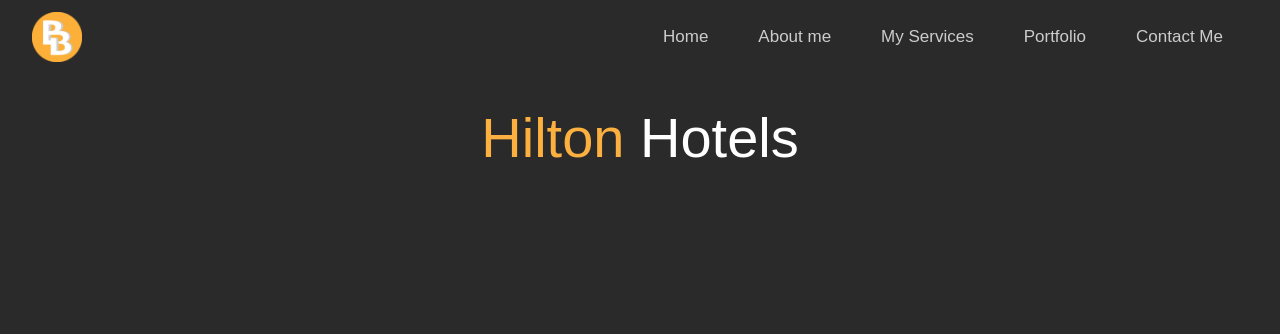
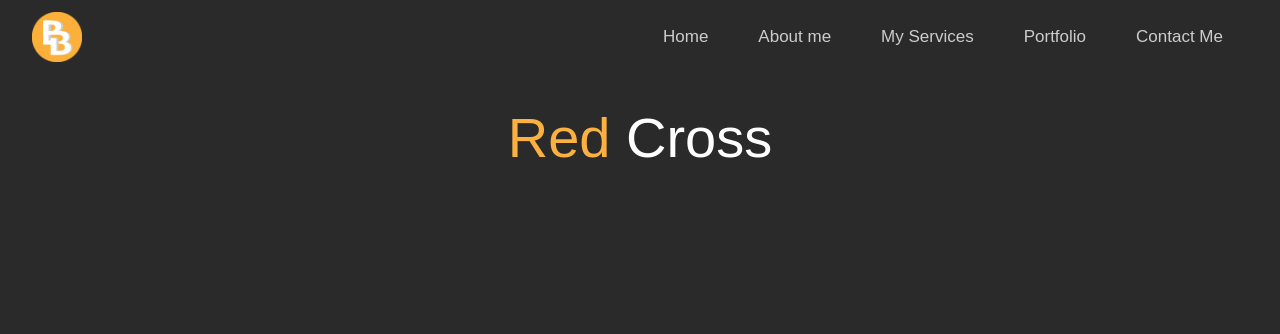
Before and after one commit to BrandonBurnett97/BrandonsPortfolio2023, a plain HTML site: page Redcross.html in a window 1280 px wide. Shown: the top 334 px of the page. Drawn offline with nearby package versions, Linux system fonts and the light colour scheme.

Commit message:
Update Redcross.html

```diff
--- a/Redcross.html
+++ b/Redcross.html
@@ -55,7 +55,7 @@
 	<section class="portfolio" id="portfolio">
 		<div class="main-text">
 
-			<h2><span>Hilton</span> Hotels</h2>
+			<h2><span>Red</span> Cross</h2>
 
 		</div>
 	</section>
```
